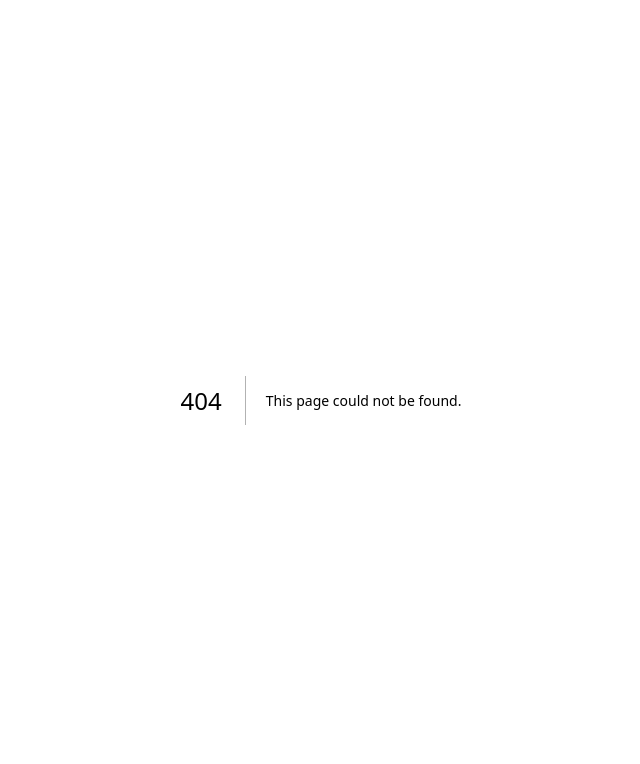
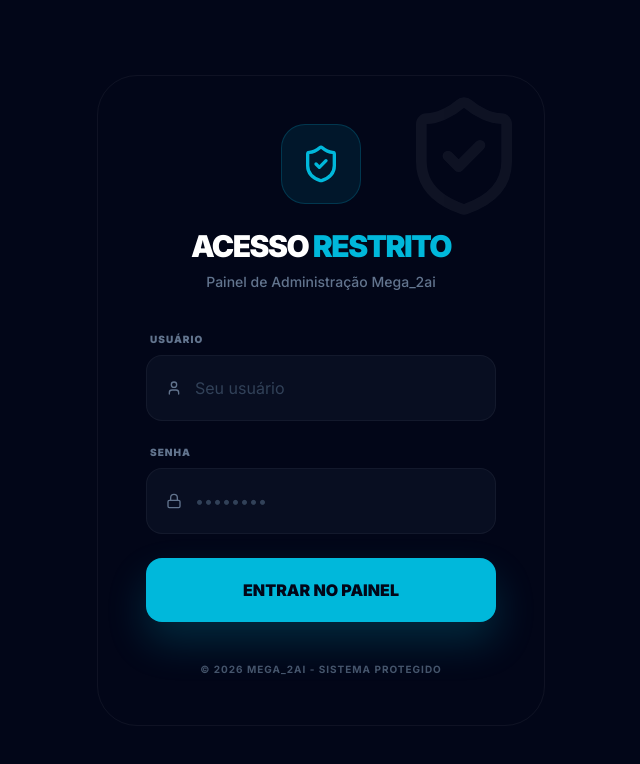
Before and after one commit to solrac1983/mega2ai, a Next.js app: page /login in a window 1280 px wide. Before the commit this address had no page. Shown: the top 764 px of the page, without its empty margins (319-959 px from the left). Built offline with nearby package versions, Linux system fonts and the light colour scheme.

Commit message:
Security: Add admin login and middleware protection

```diff
--- a/src/app/admin/page.tsx
+++ b/src/app/admin/page.tsx
@@ -2,7 +2,7 @@
 
 import { useState, useEffect } from "react";
 import { motion } from "framer-motion";
-import { Save, Link as LinkIcon, Download, Users, CheckCircle2, Loader2, ShieldCheck } from "lucide-react";
+import { Save, Download, Users, CheckCircle2, Loader2, ShieldCheck } from "lucide-react";
 
 export default function AdminSettings() {
     const [loading, setLoading] = useState(false);
@@ -44,6 +44,13 @@ export default function AdminSettings() {
         }
     };
 
+    const handleLogout = async () => {
+        // Just clear the cookie (simplest way is calling an API or just redirecting if cookie is set to expire)
+        // For simplicity, we can create a logout route or just set document.cookie
+        document.cookie = "admin_session=; path=/; expires=Thu, 01 Jan 1970 00:00:01 GMT;";
+        window.location.href = "/login";
+    };
+
     if (fetching) {
         return (
             <div className="min-h-screen bg-slate-950 flex items-center justify-center">
@@ -63,6 +70,12 @@ export default function AdminSettings() {
                         </h1>
                         <p className="text-slate-500 mt-2 font-mono uppercase text-xs tracking-widest">Painel Administrativo de Links e Arquivos</p>
                     </div>
+                    <button
+                        onClick={handleLogout}
+                        className="text-slate-500 hover:text-white text-xs font-bold uppercase tracking-widest transition-colors flex items-center gap-2"
+                    >
+                        Sair do Painel
+                    </button>
                 </header>
 
                 <div className="grid grid-cols-1 gap-8">
@@ -102,8 +115,9 @@ export default function AdminSettings() {
                             <div className="space-y-4">
                                 <h3 className="text-xs font-black text-cyan-500 uppercase tracking-widest mb-4">Grupo de Clientes (Pós-Venda)</h3>
                                 <div>
-                                    <label className="block text-[10px] font-bold text-slate-500 uppercase mb-1 ml-1">Nome do Grupo</label>
+                                    <label htmlFor="customerGroupName" className="block text-[10px] font-bold text-slate-500 uppercase mb-1 ml-1">Nome do Grupo</label>
                                     <input
+                                        id="customerGroupName"
                                         type="text"
                                         value={settings.customerGroupName}
                                         onChange={(e) => setSettings({ ...settings, customerGroupName: e.target.value })}
@@ -111,8 +125,9 @@ export default function AdminSettings() {
                                     />
                                 </div>
                                 <div>
-                                    <label className="block text-[10px] font-bold text-slate-500 uppercase mb-1 ml-1">Link (Convite)</label>
+                                    <label htmlFor="customerGroupUrl" className="block text-[10px] font-bold text-slate-500 uppercase mb-1 ml-1">Link (Convite)</label>
                                     <input
+                                        id="customerGroupUrl"
                                         type="text"
                                         value={settings.customerGroupUrl}
                                         onChange={(e) => setSettings({ ...settings, customerGroupUrl: e.target.value })}
@@ -124,8 +139,9 @@ export default function AdminSettings() {
                             <div className="space-y-4">
                                 <h3 className="text-xs font-black text-yellow-500 uppercase tracking-widest mb-4">Comunidade (Possíveis Clientes)</h3>
                                 <div>
-                                    <label className="block text-[10px] font-bold text-slate-500 uppercase mb-1 ml-1">Nome da Comunidade</label>
+                                    <label htmlFor="communityGroupName" className="block text-[10px] font-bold text-slate-500 uppercase mb-1 ml-1">Nome da Comunidade</label>
                                     <input
+                                        id="communityGroupName"
                                         type="text"
                                         value={settings.communityGroupName}
                                         onChange={(e) => setSettings({ ...settings, communityGroupName: e.target.value })}
@@ -133,8 +149,9 @@ export default function AdminSettings() {
                                     />
                                 </div>
                                 <div>
-                                    <label className="block text-[10px] font-bold text-slate-500 uppercase mb-1 ml-1">Link (Convite)</label>
+                                    <label htmlFor="communityGroupUrl" className="block text-[10px] font-bold text-slate-500 uppercase mb-1 ml-1">Link (Convite)</label>
                                     <input
+                                        id="communityGroupUrl"
                                         type="text"
                                         value={settings.communityGroupUrl}
                                         onChange={(e) => setSettings({ ...settings, communityGroupUrl: e.target.value })}
--- /dev/null
+++ b/src/app/api/auth/login/route.ts
@@ -0,0 +1,30 @@
+import { NextResponse } from "next/server";
+import { cookies } from "next/headers";
+
+export async function POST(req: Request) {
+    try {
+        const { username, password } = await req.json();
+
+        const adminUser = process.env.ADMIN_USER || "admin";
+        const adminPass = process.env.ADMIN_PASS || "mega2ai@2026";
+
+        if (username === adminUser && password === adminPass) {
+            const response = NextResponse.json({ success: true });
+
+            // Set a cookie that expires in 24 hours
+            (await cookies()).set("admin_session", "true", {
+                httpOnly: true,
+                secure: process.env.NODE_ENV === "production",
+                sameSite: "lax",
+                maxAge: 60 * 60 * 24,
+                path: "/",
+            });
+
+            return response;
+        }
+
+        return NextResponse.json({ error: "Credenciais inválidas" }, { status: 401 });
+    } catch {
+        return NextResponse.json({ error: "Erro no servidor" }, { status: 500 });
+    }
+}
--- /dev/null
+++ b/src/app/login/page.tsx
@@ -0,0 +1,118 @@
+"use client";
+
+import { useState } from "react";
+import { motion } from "framer-motion";
+import { ShieldCheck, Lock, User, Loader2 } from "lucide-react";
+
+export default function LoginPage() {
+    const [username, setUsername] = useState("");
+    const [password, setPassword] = useState("");
+    const [loading, setLoading] = useState(false);
+    const [error, setError] = useState("");
+
+    const handleLogin = async (e: React.FormEvent) => {
+        e.preventDefault();
+        setLoading(true);
+        setError("");
+
+        try {
+            const res = await fetch("/api/auth/login", {
+                method: "POST",
+                headers: { "Content-Type": "application/json" },
+                body: JSON.stringify({ username, password }),
+            });
+
+            if (res.ok) {
+                window.location.href = "/admin";
+            } else {
+                setError("Usuário ou senha incorretos");
+            }
+        } catch {
+            setError("Erro ao conectar com o servidor");
+        } finally {
+            setLoading(false);
+        }
+    };
+
+    return (
+        <main className="min-h-screen bg-slate-950 flex flex-col items-center justify-center p-6 bg-[radial-gradient(circle_at_center,_var(--tw-gradient-stops))] from-blue-900/10 via-slate-950 to-slate-950">
+            <motion.div
+                initial={{ opacity: 0, scale: 0.9, y: 20 }}
+                animate={{ opacity: 1, scale: 1, y: 0 }}
+                className="glass-card max-w-md w-full p-8 md:p-12 rounded-[40px] border border-white/5 relative overflow-hidden"
+            >
+                <div className="absolute top-0 right-0 p-4 opacity-5">
+                    <ShieldCheck className="w-32 h-32" />
+                </div>
+
+                <div className="text-center mb-10">
+                    <div className="w-20 h-20 bg-cyan-500/10 rounded-3xl flex items-center justify-center mx-auto mb-6 border border-cyan-500/20">
+                        <ShieldCheck className="w-10 h-10 text-cyan-500" />
+                    </div>
+                    <h1 className="text-3xl font-black text-white uppercase tracking-tighter">
+                        Acesso <span className="text-cyan-500">Restrito</span>
+                    </h1>
+                    <p className="text-slate-500 text-sm mt-2 font-medium">Painel de Administração Mega_2ai</p>
+                </div>
+
+                <form onSubmit={handleLogin} className="space-y-6">
+                    <div>
+                        <label className="block text-[10px] font-black text-slate-500 uppercase tracking-widest mb-2 ml-1">Usuário</label>
+                        <div className="relative">
+                            <span className="absolute left-5 top-1/2 -translate-y-1/2 text-slate-500">
+                                <User className="w-4 h-4" />
+                            </span>
+                            <input
+                                type="text"
+                                required
+                                value={username}
+                                onChange={(e) => setUsername(e.target.value)}
+                                className="w-full bg-slate-900/50 border border-white/5 rounded-2xl px-12 py-5 text-white placeholder:text-slate-700 focus:border-cyan-500/50 focus:ring-4 focus:ring-cyan-500/5 transition-all outline-none"
+                                placeholder="Seu usuário"
+                            />
+                        </div>
+                    </div>
+
+                    <div>
+                        <label className="block text-[10px] font-black text-slate-500 uppercase tracking-widest mb-2 ml-1">Senha</label>
+                        <div className="relative">
+                            <span className="absolute left-5 top-1/2 -translate-y-1/2 text-slate-500">
+                                <Lock className="w-4 h-4" />
+                            </span>
+                            <input
+                                type="password"
+                                required
+                                value={password}
+                                onChange={(e) => setPassword(e.target.value)}
+                                className="w-full bg-slate-900/50 border border-white/5 rounded-2xl px-12 py-5 text-white placeholder:text-slate-700 focus:border-cyan-500/50 focus:ring-4 focus:ring-cyan-500/5 transition-all outline-none"
+                                placeholder="••••••••"
+                            />
+                        </div>
+                    </div>
+
+                    {error && (
+                        <motion.p
+                            initial={{ opacity: 0, x: -10 }}
+                            animate={{ opacity: 1, x: 0 }}
+                            className="text-red-500 text-xs font-bold text-center bg-red-500/10 py-3 rounded-xl border border-red-500/20"
+                        >
+                            {error}
+                        </motion.p>
+                    )}
+
+                    <button
+                        type="submit"
+                        disabled={loading}
+                        className="w-full bg-cyan-500 text-slate-950 font-black py-5 rounded-2xl hover:bg-cyan-400 transform transition-all active:scale-[0.98] disabled:opacity-50 flex items-center justify-center gap-3 shadow-[0_20px_40px_rgba(6,182,212,0.2)]"
+                    >
+                        {loading ? <Loader2 className="w-6 h-6 animate-spin" /> : "ENTRAR NO PAINEL"}
+                    </button>
+                </form>
+
+                <p className="text-center text-slate-600 text-[10px] mt-10 uppercase tracking-widest font-bold">
+                    &copy; 2026 MEGA_2AI - SISTEMA PROTEGIDO
+                </p>
+            </motion.div>
+        </main>
+    );
+}
--- /dev/null
+++ b/src/middleware.ts
@@ -0,0 +1,26 @@
+import { NextResponse } from "next/server";
+import type { NextRequest } from "next/server";
+
+export function middleware(request: NextRequest) {
+    const { pathname } = request.nextUrl;
+
+    // Se estiver tentando acessar o admin ou a API do admin
+    if (pathname.startsWith("/admin") || pathname.startsWith("/api/admin")) {
+        const session = request.cookies.get("admin_session");
+
+        if (!session) {
+            // Se for API, retorna 401
+            if (pathname.startsWith("/api/admin")) {
+                return NextResponse.json({ error: "Não autorizado" }, { status: 401 });
+            }
+            // Se for página, redireciona para login
+            return NextResponse.redirect(new URL("/login", request.url));
+        }
+    }
+
+    return NextResponse.next();
+}
+
+export const config = {
+    matcher: ["/admin/:path*", "/api/admin/:path*"],
+};
```
